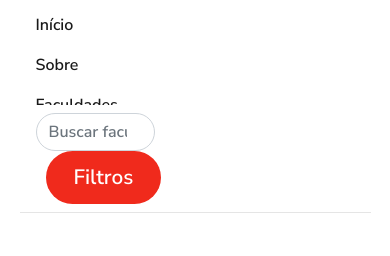
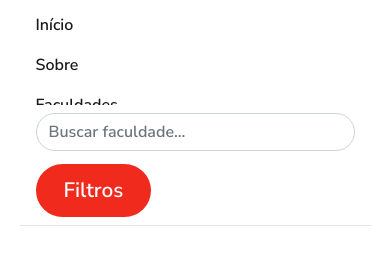
Before and after one commit to AlineEspindola/sample-landing-page-faculmatch, a plain HTML site: page index.html in a window 390 px wide. Both pictures are taken after a click on the button "Toggle navigation". Shown: the part 66-322 px from the top of the page. Drawn offline with nearby package versions, Linux system fonts and the light colour scheme.

Commit message:
Finalizado parte estática do nav

```diff
--- a/smallscreen.css
+++ b/smallscreen.css
@@ -10,6 +10,13 @@
     }
 }
 
+@media screen and (max-width: 575px){
+    .btn{
+        margin-left: 0;
+        margin-top: 13px;
+    }
+}
+
 @media screen and (max-width: 1100px){
     ul{
         gap: 0 !important;
--- a/style.css
+++ b/style.css
@@ -32,7 +32,6 @@ ul{
 
 .form-control{
     border-radius: 20px;
-    margin-right: 200px;
 }
 
 .form-control:focus{
```
